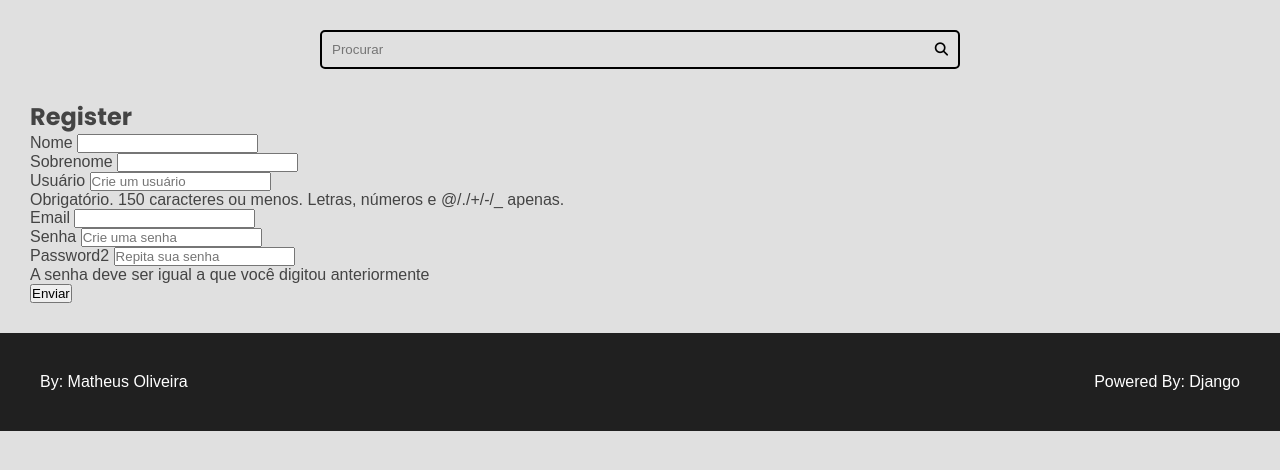
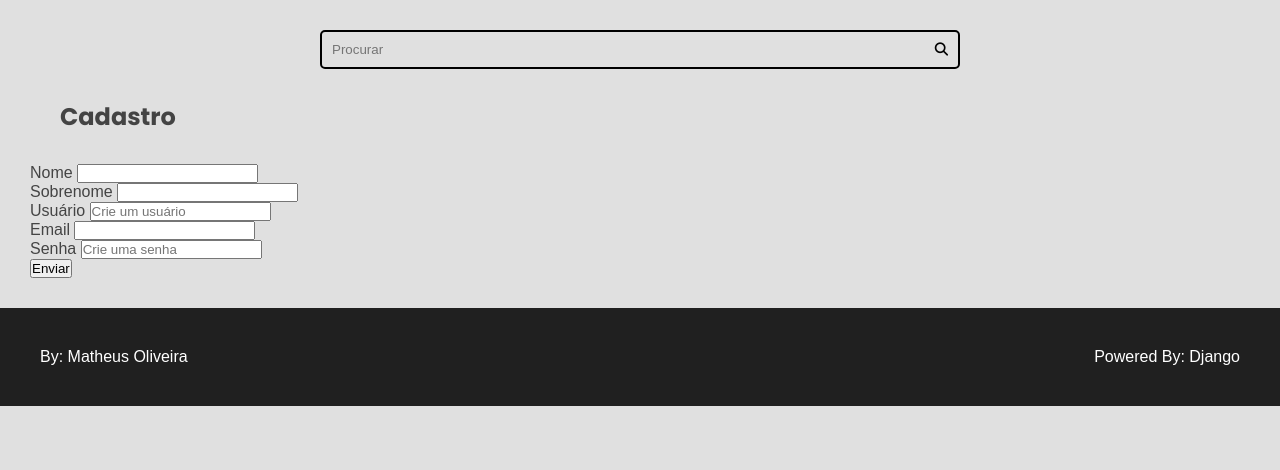
Before and after one commit to oprogramadormatheus/Django, a Django app: page /authors/register/ in a window 1280 px wide. Shown: the part 120-590 px from the top of the page. Run offline with Django 5.2, Linux system fonts and the light colour scheme.

Commit message:
Finalizando os Formulários

```diff
--- a/Receitas/templates/receitas/partials/messages.html
+++ b/Receitas/templates/receitas/partials/messages.html
@@ -1,7 +1,7 @@
 {% if messages %}
 <div class="main-content center container messages-container">
     {% for message in messages %}
-        <div class="message {{ message.tags }}">
+        <div class="message {{ message.tags }} center">
             {{ message }}
         </div>
     {% endfor %}
--- a/authors/forms.py
+++ b/authors/forms.py
@@ -4,13 +4,7 @@ from django.core.exceptions import ValidationError
 
 class RegisterForm(forms.ModelForm):
 
-    password2 = forms.CharField(
-        required=True,
-        widget=forms.PasswordInput(attrs={
-            'placeholder': 'Repita sua senha',
-        }),
-        help_text='A senha deve ser igual a que você digitou anteriormente',
-    )
+    email = forms.CharField(required=False)
 
     class Meta:
         model = User
@@ -20,7 +14,6 @@ class RegisterForm(forms.ModelForm):
             'last_name': 'Sobrenome',
             'email': 'Email',
             'password': 'Senha',
-            'password2': 'Confirmar Senha'
         }
         widgets = {
             'username': forms.TextInput(attrs={
@@ -28,16 +21,13 @@ class RegisterForm(forms.ModelForm):
             }),
             'password': forms.PasswordInput(attrs={
                 'placeholder': 'Crie uma senha',
-            })
+            }),
         }
 
     def clean(self):
 
         password = self.cleaned_data.get('password')
-        password2 = self.cleaned_data.get('password2')
-
-        if password != password2:
+        if len(password) < 10:
             raise ValidationError({
-                'password': 'Password and Password2 must be equal',
-                'password2': 'Password and Password2 must be equal',
+                'A senha deve ter no mínimo 10 caracteres',
             })
--- a/authors/templates/authors/pages/register.html
+++ b/authors/templates/authors/pages/register.html
@@ -6,30 +6,20 @@ Register
 
 {% block content %}
 <div class="main-content container">
+    {% include 'receitas/partials/messages.html' %}
+    <div class="main-content container">
+        <h2 class='center'>Cadastro</h1>
+    </div>
     <form action="{% url "authors:create" %}" method='POST'>
-        <h2>Register</h2>
         {% csrf_token %}
         <div class="form-content form-content-grid">
             {% for field in form %}
             <div class="form-group">
                 <label for="{{ field.id_for_label }}">{{ field.label }}</label>
                 {{ field }}
-                {% if field.help_text %}
-                    <p class='help-text'>{{ field.help_text }}</p>
-                {% endif %}
-                {{ field.erros }}
             </div>
             {% endfor %}
         </div>
-        {% if form.erros %}
-        <div class="form-content form-content-grid">
-            <div class="form-group">
-                <div class="message message-error">
-                    {{ form.erros }}
-                </div>
-            </div>
-        </div>
-        {% endif %}
         <div class="form-content form-content-grid">
             <div class="form-group">
                 <button type='submit'>Enviar</button>
--- a/authors/views.py
+++ b/authors/views.py
@@ -1,6 +1,7 @@
 from . import forms
 from django.shortcuts import render, redirect
 from django.http import Http404
+from django.contrib import messages
 
 def register_view(request):
 
@@ -21,4 +22,16 @@ def register_create(request):
     request.session['register_form_data'] = POST
     form = forms.RegisterForm(POST)
 
+    if form.is_valid():
+        form.save()
+        messages.success(request, 'Your user is created, please log in.')
+        del(request.session['register_form_data'])
+    else:
+        for field, errors in form.errors.items():
+            for error in errors:
+                replace_list = ["{", "}", "'"]
+                for i in replace_list:
+                    error = error.replace(i, '')
+                messages.error(request, error)
+
     return redirect('authors:register')
```
Also changed, not shown: Receitas/static/receitas/css/styles.css (+8 -7 lines).
